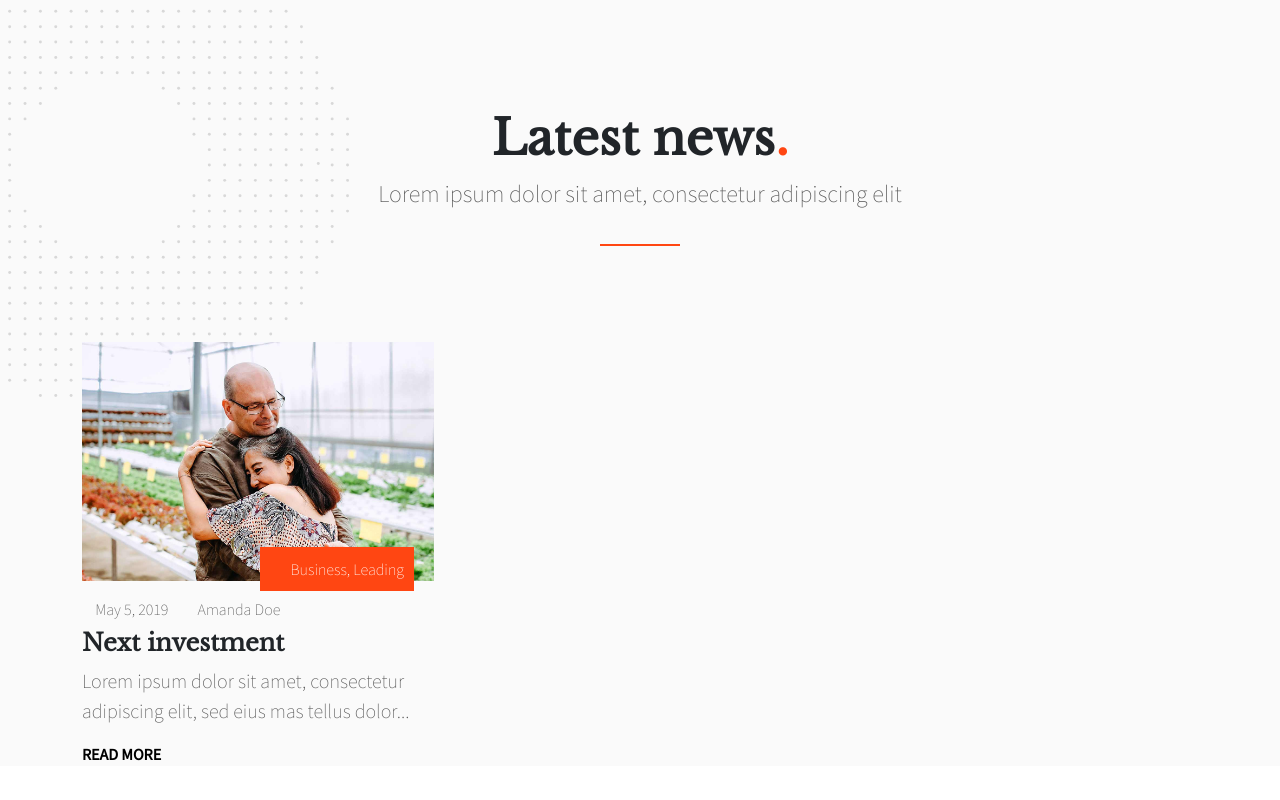
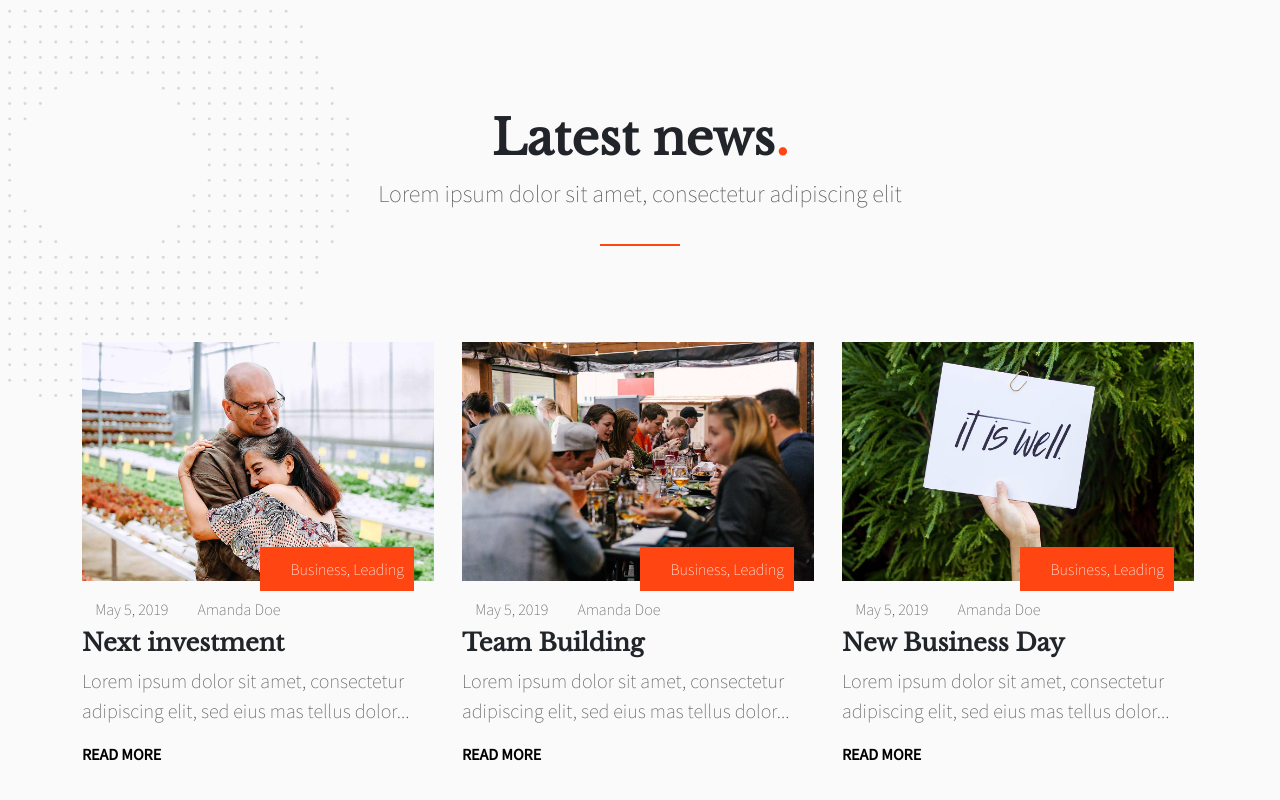
Before and after one commit to raffaelecapaldo/proj-html-vuejs, a Vue app: page / in a window 1280 px wide. Shown: the part 3984-4784 px from the top of the page. Before the commit the page ends 4750 px from the top, so only its background shows below. Built offline with nearby package versions, Linux system fonts and the light colour scheme; a web font is replaced by a local one.

Commit message:
Implemented Latest News

```diff
--- a/src/components/Main.vue
+++ b/src/components/Main.vue
@@ -46,7 +46,7 @@
 
             </div>
             <div class="news">
-                    <LatestNews />
+                    <LatestNews :news="news" />
                 </div>
         </div>
     </main>
@@ -125,6 +125,27 @@ export default {
             {
                 title: 'Motivation',
                 percentage: '83%'
+            },],
+            news: [{
+                title: 'Next investment',
+                date: 'May 5, 2019',
+                image: 'h1-blog-img-02.jpg',
+                author: 'Amanda Doe',
+                about: 'Lorem ipsum dolor sit amet, consectetur adipiscing elit, sed eius mas tellus dolor...'
+            },
+            {
+                title: 'Team Building',
+                date: 'May 5, 2019',
+                image: 'h1-blog-img-01.jpg',
+                author: 'Amanda Doe',
+                about: 'Lorem ipsum dolor sit amet, consectetur adipiscing elit, sed eius mas tellus dolor...'
+            },
+            {
+                title: 'New Business Day',
+                date: 'May 5, 2019',
+                image: 'h1-blog-img-03.jpg',
+                author: 'Amanda Doe',
+                about: 'Lorem ipsum dolor sit amet, consectetur adipiscing elit, sed eius mas tellus dolor...'
             },]
         }
     }
--- a/src/components/sub/LatestNews.vue
+++ b/src/components/sub/LatestNews.vue
@@ -7,17 +7,16 @@
     <div class="bottom">
         <div class="container">
             <div class="row">
-                <div class="col-4 pe-3">
+                <div class="col-4 pe-3" v-for="item in news">
                     <div class="news-image position-relative">
                         <div class="tag"><i class="fa-solid fa-tag me-2"></i>Business, Leading</div>
-                        <img class="img-fluid" src="/img/h1-blog-img-02.jpg" alt="">
+                        <img class="img-fluid" :src="'/img/' + item.image" :alt="item.title">
                     </div>
                     <div class="news-info mt-3">
-                        <i class="fa-solid fa-clock"></i> <span class="fs-6 subtext">May 5, 2019 <i
-                                class="fa-solid fa-user ms-2 me-2"></i>Amanda Doe</span>
-                        <h2 class="black-title fs-4 mt-2">Next investment</h2>
-                        <p class="subtext fs-5">Lorem ipsum dolor sit amet, consectetur adipiscing elit,
-                            sed eius mas tellus dolor...</p>
+                        <i class="fa-solid fa-clock"></i> <span class="fs-6 subtext">{{ item.date }} <i
+                                class="fa-solid fa-user ms-2 me-2"></i>{{ item.author }}</span>
+                        <h2 class="black-title fs-4 mt-2">{{ item.title }}</h2>
+                        <p class="subtext fs-5">{{ item.about }}</p>
                         <a class="read-more" href="#">Read More</a>
                     </div>
                 </div>
@@ -29,6 +28,7 @@
 <script>
 export default {
     name: 'LatestNews',
+    props:['news']
 }
 </script>
 
@@ -61,4 +61,9 @@ export default {
         color: $orange;
         font-size: 0.8rem;
     }
-}</style>
+}
+
+.bottom {
+    padding-bottom: 100px;
+}
+</style>
```
